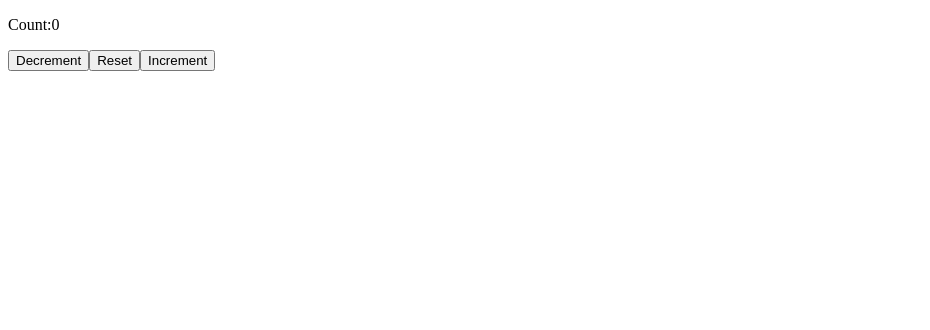
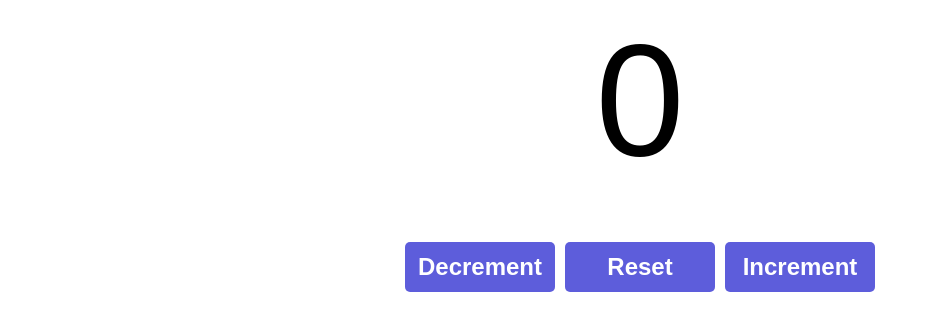
Before and after one commit to Gowtham5285/Daily_raect, a React (Vite) app: page / in a window 1280 px wide. Shown: the top 330 px of the page, without its empty margins (0-930 px from the left). Built offline with nearby package versions, Linux system fonts and the light colour scheme.

Commit message:
Sample counter

```diff
--- a/src/Counter.jsx
+++ b/src/Counter.jsx
@@ -12,7 +12,7 @@ function Counter(){
     }
     return(
         <div className='counter-container'>
-            <p className='count-display'>Count:{count}</p>
+            <p className='count-display'>{count}</p>
             <button onClick={decrement} className='counter-button'>Decrement</button>
             <button onClick={reset} className='counter-button'>Reset</button>
             <button onClick={increment} className='counter-button'>Increment</button>
--- a/src/index.css
+++ b/src/index.css
@@ -1,21 +1,24 @@
-.list-category{
-  font-size: 2.5em;
+.counter-container{
+  text-align: center;
+  font-family: sans-serif, Arial;
+}
+.count-display{
+  font-size: 10em;
+  margin-top: 0;
+  margin-bottom: 50px;
+}
+.counter-button{
+  width: 150px;
+  height: 50px;
+  font-size: 1.5em;
   font-weight: bold;
-  color: hsl(0, 0%, 20%);
-  margin-bottom: 10px;
-  text-align: center;
-  border: 3px solid;
+  margin: 0px 5px;
+  background-color: hsla(240, 64%, 54%, 0.842);
+  color: white;
+  border: none;
   border-radius: 5px;
-  background-color: hsl(185, 100%, 50%);
-}
-.list-items li{
-  font-size: 2em;
-  list-style: none;
-  color: hsl(0, 0%, 25%);
-  text-align: center;
-  margin: 0;
-}
-.list-items li:hover{
-  color:hsl(0, 0%, 45%) ;
   cursor: pointer;
 }
+.counter-button:hover{
+   background-color: hsla(240, 64%, 44%, 0.842);
+}
```
